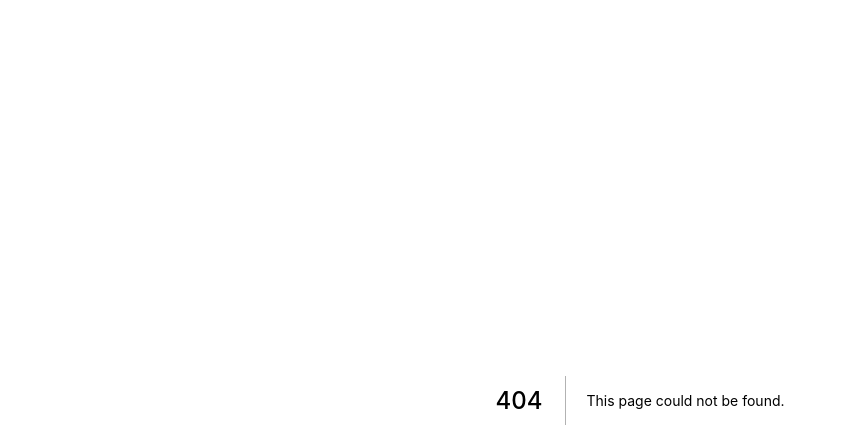
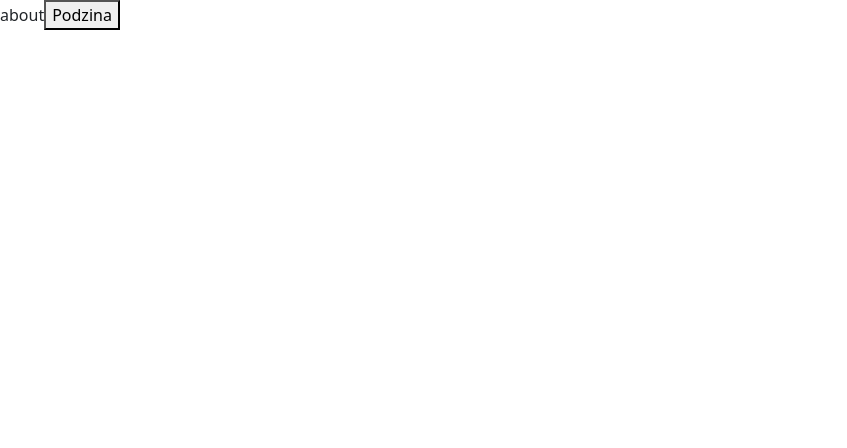
Before and after one commit to CodeWeekLatavia/Komjaunatne, a Next.js app in the folder wexp/: page /about in a window 1280 px wide. Before the commit this address had no page. Shown: the top 448 px of the page, without its empty margins (0-847 px from the left). Built offline with nearby package versions, Linux system fonts and the light colour scheme.

Commit message:
components

```diff
--- /dev/null
+++ b/wexp/components/button.tsx
@@ -0,0 +1,5 @@
+export default function Button(){
+    return (
+        <button>Podzina</button>
+    )
+}
--- /dev/null
+++ b/wexp/pages/about.tsx
@@ -0,0 +1,10 @@
+import Button from "../components/button"
+
+function About(){
+    return (
+        <div>about
+        <Button></Button>
+        </div>
+    )
+}
+export default About
```
